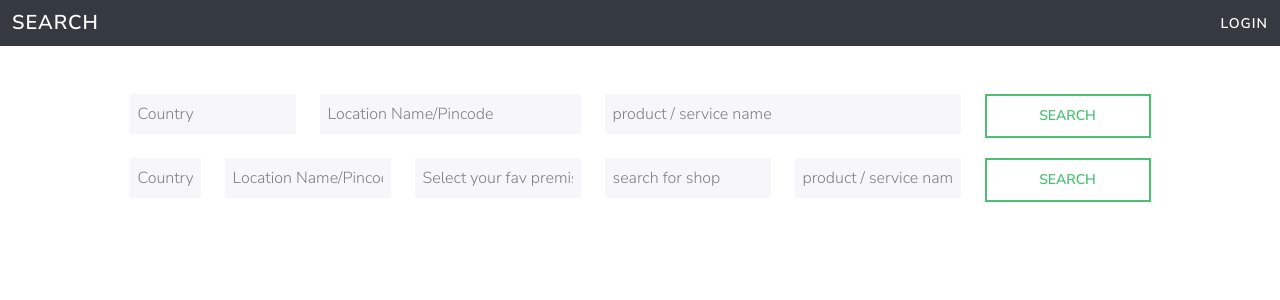
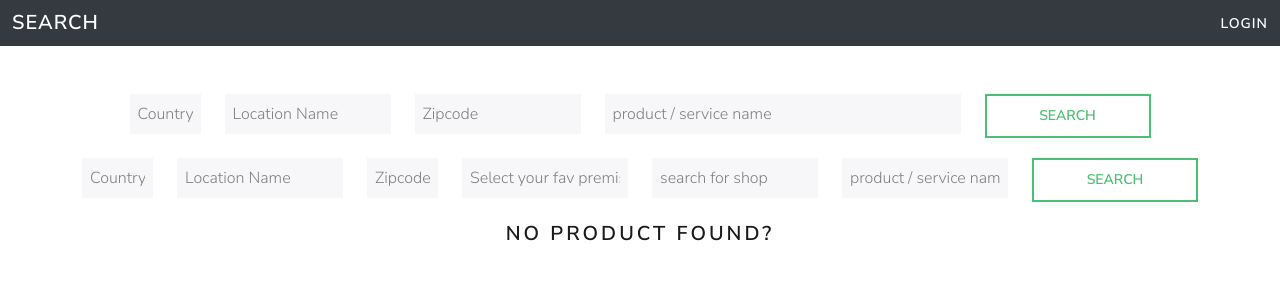
Before and after one commit to POOL4T7/supplier, a React (Vite) app: page / in a window 1280 px wide. Shown: the top 300 px of the page. Built offline with nearby package versions, Linux system fonts and the light colour scheme.

Commit message:
search api integrated

```diff
--- a/src/components/SupplierForm/BussinessProfile.jsx
+++ b/src/components/SupplierForm/BussinessProfile.jsx
@@ -1,4 +1,4 @@
-import { useEffect } from 'react';
+import { useEffect, useState } from 'react';
 import axiosInstance from '../../axios';
 import { userDetailsAtom } from '../../storges/user';
 import { useAtom } from 'jotai';
@@ -33,6 +33,11 @@ const bussinessSchema = yup.object().shape({
 const BussinessProfile = () => {
   // const [data, setData] = useState({});
   const [supplier] = useAtom(userDetailsAtom);
+  // eslint-disable-next-line no-unused-vars
+  const [category, setCategory] = useState({
+    category: [],
+    subCategory: [],
+  });
 
   const {
     register,
@@ -69,7 +74,7 @@ const BussinessProfile = () => {
         `/proxy/productsearchsupplier/api/supplier/file/saveSupplierBusinessDetails`,
         { ...data, supplierId: supplier.id }
       );
-      console.log(res);
+
       toast.success(
         res.data?.data?.message || 'Supplier bussiness profile updated'
       );
@@ -81,6 +86,20 @@ const BussinessProfile = () => {
       );
     }
   };
+
+  useEffect(() => {
+    const fetchData = async () => {
+      try {
+        const res = await axiosInstance.get(
+          '/proxy/productsearchsupplier/getCategoryAndSubCategoryDetailsDetails?type=products'
+        );
+        console.log(res);
+      } catch (e) {
+        console.log(e);
+      }
+    };
+    if (watch('productsServices')) fetchData();
+  }, [watch('productsServices')]);
 
   return (
     <form onSubmit={handleSubmit(onSubmit)}>
@@ -356,7 +375,7 @@ const BussinessProfile = () => {
                 </div>
               </div>
 
-              {watch('productsServices') != '' && (
+              {watch('productsServices') && (
                 <ProductList
                   setValue={setValue}
                   errors={errors}
--- a/src/components/SupplierForm/ServiceTransfer.jsx
+++ b/src/components/SupplierForm/ServiceTransfer.jsx
@@ -1,7 +1,6 @@
 import { useState } from 'react';
 import { userDetailsAtom } from '../../storges/user';
 import { useAtom } from 'jotai';
-import axios from 'axios';
 import { toast } from 'react-toastify';
 import axiosInstance from '../../axios';
 
@@ -23,7 +22,7 @@ const ServiceTransfer = () => {
         formData.append('file', file);
         formData.append('supplierId', supplier.id);
         formData.append('type', 'SERVICE');
-        const res = await axios.post(
+        const res = await axiosInstance.post(
           '/proxy/productsearchsupplier/api/supplier/file/uploadSupplierBusinessDetails',
           formData,
           {
@@ -35,7 +34,7 @@ const ServiceTransfer = () => {
         toast.success(res.data.message);
         setUploadedProducts([
           ...uploadedProducts,
-          ...(res.data?.productDetailsList || []),
+          ...(res.data?.serviceDetailsList || []),
         ]);
       }
     } catch (e) {
@@ -85,14 +84,14 @@ const ServiceTransfer = () => {
   const handleAddProduct = (e) => {
     e.preventDefault();
     if (!productValue) return;
-    const [productName, description] = productValue.split(',');
-    if (!productName || !description) {
-      toast.error('Please upload product in correct format');
+    const [serviceName, serviceDescription] = productValue.split(',');
+    if (!serviceName || !serviceDescription) {
+      toast.error('Please upload service in correct format');
       return;
     }
     setUploadedProducts([
       ...uploadedProducts,
-      { id: 1, productName, description },
+      { id: 1, serviceName, serviceDescription },
     ]);
     setProductValue('');
   };
@@ -178,7 +177,7 @@ const ServiceTransfer = () => {
                   className='form-check-label'
                   htmlFor={`uploaded-${product.id}`}
                 >
-                  {product.name}
+                  {product.serviceName}
                 </label>
               </div>
             ))
@@ -191,14 +190,14 @@ const ServiceTransfer = () => {
           <button
             className='btn btn-primary mb-2'
             onClick={moveToRight}
-            disabled={!isRightSelected}
+            disabled={!isLeftSelected}
           >
             &gt;&gt;
           </button>
           <button
             className='btn btn-primary'
             onClick={moveToLeft}
-            disabled={!isLeftSelected}
+            disabled={!isRightSelected}
           >
             &lt;&lt;
           </button>
@@ -223,7 +222,7 @@ const ServiceTransfer = () => {
                   className='form-check-label'
                   htmlFor={`moved-${product.id}`}
                 >
-                  {product.name}
+                  {product.serviceName}
                 </label>
               </div>
             ))
--- /dev/null
+++ b/src/components/common/Spinner.jsx
@@ -0,0 +1,15 @@
+const Spinner = () => {
+  return (
+    <div className='container text-center mt-3'>
+      <div
+        className='spinner-border'
+        role='status'
+        style={{ width: '100px', height: '100px' }}
+      >
+        <span className='visually-hidden'>Loading...</span>
+      </div>
+    </div>
+  );
+};
+
+export default Spinner;
--- a/src/pages/LandingPage.jsx
+++ b/src/pages/LandingPage.jsx
@@ -3,13 +3,16 @@ import { yupResolver } from '@hookform/resolvers/yup';
 import * as yup from 'yup';
 import axios from 'axios';
 import { toast } from 'react-toastify';
+import { useState } from 'react';
+import Spinner from '../components/common/Spinner';
 
 const formSchema = yup
   .object()
   .shape({
     country: yup.string().optional(),
-    location: yup.string().optional(),
-    mall: yup.string().optional(),
+    locationName: yup.string().optional(),
+    zipcode: yup.string().optional(),
+    name: yup.string().optional(),
     premises: yup.string().optional(),
     shop: yup.string().optional(),
   })
@@ -18,6 +21,10 @@ const formSchema = yup
   );
 
 const LandingPage = () => {
+  const [productList, setProductList] = useState([]);
+  const [serviceList, setServiceList] = useState([]);
+  const [loading, setLoading] = useState(false);
+
   const form1 = useForm({
     resolver: yupResolver(formSchema),
   });
@@ -27,8 +34,12 @@ const LandingPage = () => {
 
   const onSubmitForm1 = async (data) => {
     try {
+      setLoading(true);
       const res = await axios.post(`/proxy/productsearchsupplier/search`, data);
-      console.log(res);
+
+      setProductList(res.data.products);
+      setServiceList(res.data.services);
+      setLoading(false);
       // setUserDetails(res.data?.supplierProfile);
       // localStorage.setItem('user', JSON.stringify(res.data?.supplierProfile));
     } catch (e) {
@@ -38,10 +49,12 @@ const LandingPage = () => {
 
   const onSubmitForm2 = async (data) => {
     try {
+      setLoading(true);
       const res = await axios.post(`/proxy/productsearchsupplier/search`, data);
-      console.log(res);
-      // setUserDetails(res.data?.supplierProfile);
-      // localStorage.setItem('user', JSON.stringify(res.data?.supplierProfile));
+
+      setProductList(res.data.products);
+      setServiceList(res.data.services);
+      setLoading(false);
     } catch (e) {
       toast.error(e.response?.data?.message || 'Something went wrong');
     }
@@ -51,7 +64,7 @@ const LandingPage = () => {
     <div className='container form-container mt-5'>
       <form onSubmit={form1.handleSubmit(onSubmitForm1)}>
         <div className='row mb-3 justify-content-center'>
-          <div className='col-12 col-md-2 mb-2'>
+          <div className='col-12 col-md-1 mb-2'>
             <input
               type='text'
               className='form-control'
@@ -59,12 +72,20 @@ const LandingPage = () => {
               {...form1.register('country')}
             />
           </div>
-          <div className='col-12 col-md-3 mb-2'>
+          <div className='col-12 col-md-2 mb-2'>
             <input
               type='text'
               className='form-control'
-              placeholder='Location Name/Pincode'
-              {...form1.register('location')}
+              placeholder='Location Name'
+              {...form1.register('locationName')}
+            />
+          </div>
+          <div className='col-12 col-md-2 mb-2'>
+            <input
+              type='text'
+              className='form-control'
+              placeholder='Zipcode'
+              {...form1.register('zipcode')}
             />
           </div>
           <div className='col-12 col-md-4 mb-2'>
@@ -72,7 +93,7 @@ const LandingPage = () => {
               type='text'
               className='form-control'
               placeholder='product / service name'
-              {...form1.register('mall')}
+              {...form1.register('name')}
             />
           </div>
           <div className='col-12 col-md-2'>
@@ -103,8 +124,16 @@ const LandingPage = () => {
             <input
               type='text'
               className='form-control'
-              placeholder='Location Name/Pincode'
-              {...form2.register('location')}
+              placeholder='Location Name'
+              {...form2.register('locationName')}
+            />
+          </div>
+          <div className='col-12 col-md-1 mb-2'>
+            <input
+              type='text'
+              className='form-control'
+              placeholder='Zipcode'
+              {...form2.register('zipcode')}
             />
           </div>
           <div className='col-12 col-md-2 mb-2'>
@@ -128,7 +157,7 @@ const LandingPage = () => {
               type='text'
               className='form-control'
               placeholder='product / service name'
-              {...form2.register('mall')}
+              {...form2.register('name')}
             />
           </div>
           <div className='col-12 col-md-2'>
@@ -143,6 +172,57 @@ const LandingPage = () => {
           <p className='text-danger'>Please select at least one value</p>
         )}
       </>
+
+      {productList.length != 0 && <h2>Product List</h2>}
+      <div className='row'>
+        {productList?.map((item) => {
+          return (
+            <div className='col-3 mb-2' key={item.id}>
+              <div className='card' style={{ maxWidth: '18rem' }}>
+                <div className='card-body'>
+                  <h5 className='card-title'>{item.productName}</h5>
+                  {/* <h6 className='card-subtitle mb-2 text-muted'>Card subtitle</h6> */}
+                  <p className='card-text'>{item.productDescription}</p>
+                  {/* <a href='#' className='card-link'>
+                    Card link
+                  </a>
+                  <a href='#' className='card-link'>
+                    Another link
+                  </a> */}
+                </div>
+              </div>
+            </div>
+          );
+        })}
+      </div>
+      {serviceList.length != 0 && <h2>Service List</h2>}
+      <div className='row'>
+        {serviceList?.map((item) => {
+          return (
+            <div className='col-3 mb-2' key={item.id}>
+              <div className='card' style={{ maxWidth: '18rem' }}>
+                <div className='card-body'>
+                  <h5 className='card-title'>{item?.serviceName}</h5>
+                  {/* <h6 className='card-subtitle mb-2 text-muted'>Card subtitle</h6> */}
+                  <p className='card-text'>{item?.serviceDescription}</p>
+                  {/* <a href='#' className='card-link'>
+                    Card link
+                  </a>
+                  <a href='#' className='card-link'>
+                    Another link
+                  </a> */}
+                </div>
+              </div>
+            </div>
+          );
+        })}
+      </div>
+      {productList.length == 0 && serviceList.length == 0 && (
+        <div className='d-flex justify-content-center'>
+          <h4>No Product found?</h4>
+        </div>
+      )}
+      {loading && <Spinner />}
     </div>
   );
 };
```
